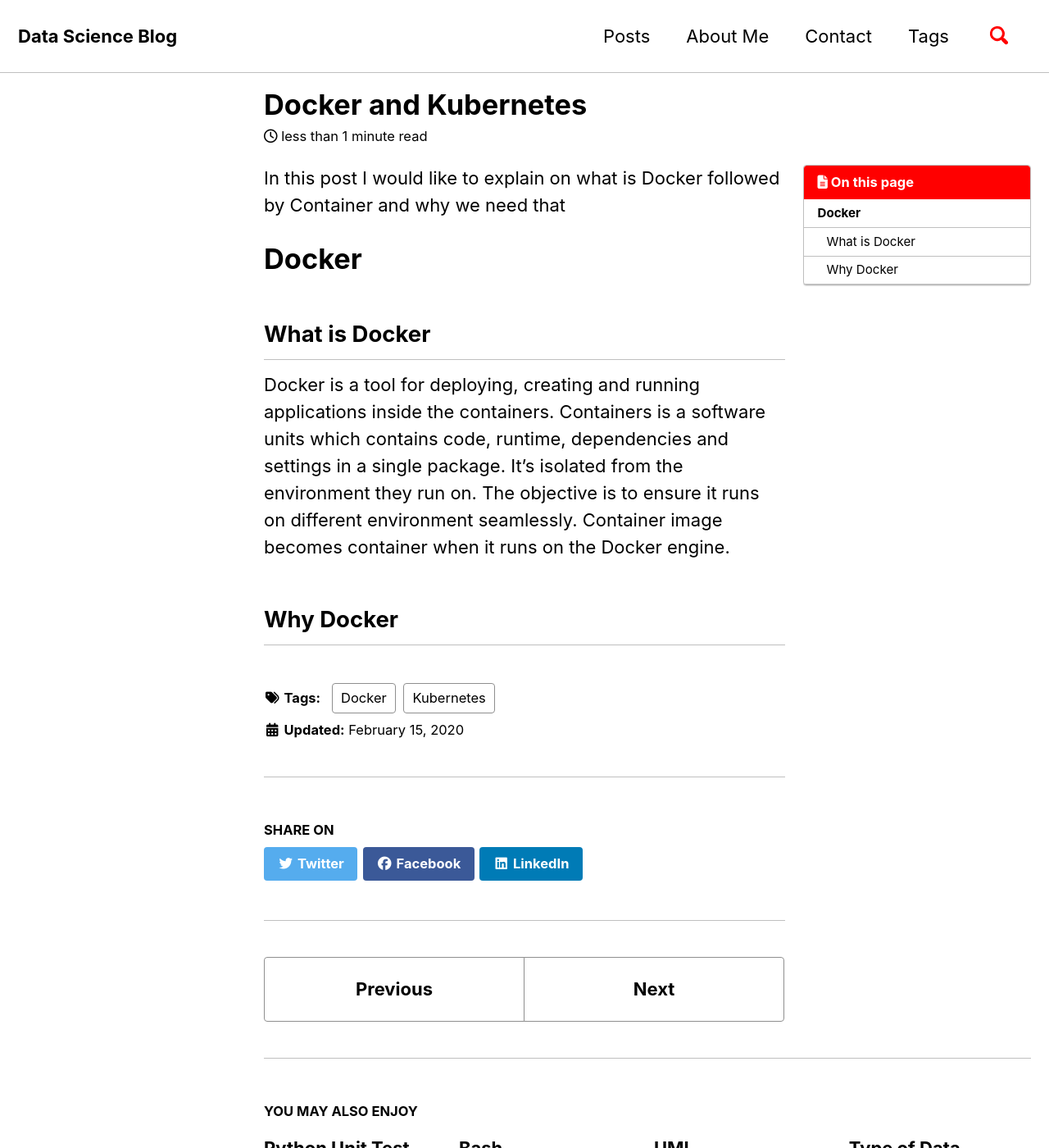
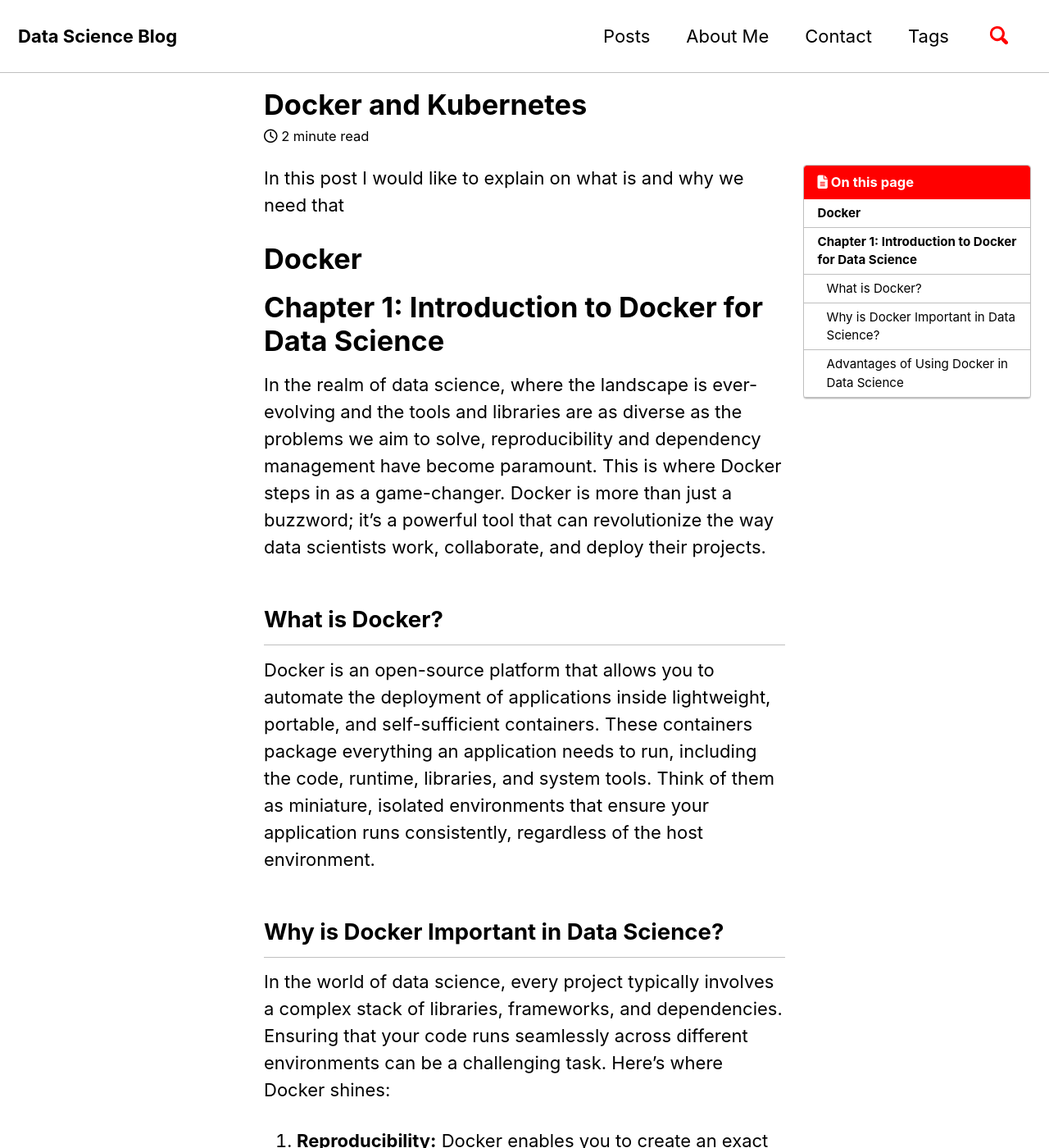
Before and after one commit to naeem-bebit/naeem-bebit.github.io, a Jekyll site: the page built from _posts/2020-05-12-docker.md, in a window 1280 px wide and 1400 px high. Shown: the whole window at 82% size. Built offline with Jekyll 4.4.1, drawn with Linux system fonts in a browser that asks for light colours; cached includes are drawn as plain includes; nearby versions of some CDN libraries; comment, search, counter and statistics services are not loaded; some of the changed text lies outside the part shown.

Commit message:
docker chapter 1

```diff
--- a/_posts/2020-05-12-docker.md
+++ b/_posts/2020-05-12-docker.md
@@ -9,10 +9,43 @@
   - Kubernetes
 ---
 
-In this post I would like to explain on what is Docker followed by Container and why we need that
+In this post I would like to explain on what is and why we need that
 
 # Docker
-## What is Docker
-Docker is a tool for deploying, creating and running applications inside the containers.
-Containers is a software units which contains code, runtime, dependencies and settings in a single package. It's isolated from the environment they run on. The objective is to ensure it runs on different environment seamlessly. Container image becomes container when it runs on the Docker engine.
-## Why Docker
+# Chapter 1: Introduction to Docker for Data Science
+
+In the realm of data science, where the landscape is ever-evolving and the tools and libraries are as diverse as the problems we aim to solve, reproducibility and dependency management have become paramount. This is where Docker steps in as a game-changer. Docker is more than just a buzzword; it's a powerful tool that can revolutionize the way data scientists work, collaborate, and deploy their projects.
+
+## What is Docker?
+
+Docker is an open-source platform that allows you to automate the deployment of applications inside lightweight, portable, and self-sufficient containers. These containers package everything an application needs to run, including the code, runtime, libraries, and system tools. Think of them as miniature, isolated environments that ensure your application runs consistently, regardless of the host environment.
+
+## Why is Docker Important in Data Science?
+
+In the world of data science, every project typically involves a complex stack of libraries, frameworks, and dependencies. Ensuring that your code runs seamlessly across different environments can be a challenging task. Here's where Docker shines:
+
+1. **Reproducibility:** Docker enables you to create an exact replica of your data science environment, from the operating system to the smallest library version. This means that you can share your Docker image with others, and they can reproduce your results precisely, eliminating the infamous "it works on my machine" issue.
+
+2. **Dependency Management:** Docker allows you to encapsulate all your project's dependencies in a single container. No more conflicts between different versions of Python packages or library dependencies. You can have multiple projects with different requirements running smoothly on the same machine.
+
+3. **Portability:** Docker containers are platform-agnostic. You can create a container on your laptop and run it on a cloud server or a colleague's computer without worrying about compatibility issues. This makes collaboration and deployment a breeze.
+
+4. **Resource Efficiency:** Docker containers are lightweight and share the host OS kernel, which means they use minimal system resources. You can run multiple containers simultaneously without straining your hardware.
+
+5. **Isolation:** Each Docker container is isolated from the host and other containers. This means that you can run multiple versions of a library or even different operating systems on the same machine without conflicts.
+
+## Advantages of Using Docker in Data Science
+
+Now that we've scratched the surface of what Docker is and why it matters in data science, let's explore some key advantages that make it a valuable addition to your data science toolkit:
+
+- **Faster Setup:** Docker containers can be spun up in seconds. No more hours spent configuring your environment or troubleshooting installation issues.
+
+- **Collaboration:** Sharing your Docker image is like sharing a recipe for your data science experiment. Colleagues and collaborators can reproduce your work effortlessly.
+
+- **Scalability:** Docker can be seamlessly integrated into cluster computing environments like Kubernetes, allowing you to scale your data science workloads easily.
+
+- **Version Control:** Docker images can be versioned, providing a clear history of changes to your data science environment.
+
+In the chapters that follow, we'll dive deeper into the world of Docker for data science. You'll learn how to get started, build custom Docker images tailored to your data science projects, manage containers efficiently, and apply Docker to real-world data science scenarios.
+
+Docker isn't just a tool; it's a mindset shift in how we approach data science development and deployment. So, fasten your seatbelts and get ready to embark on a journey that will transform the way you work with data in the world of data science. Welcome to the Docker revolution!
```
